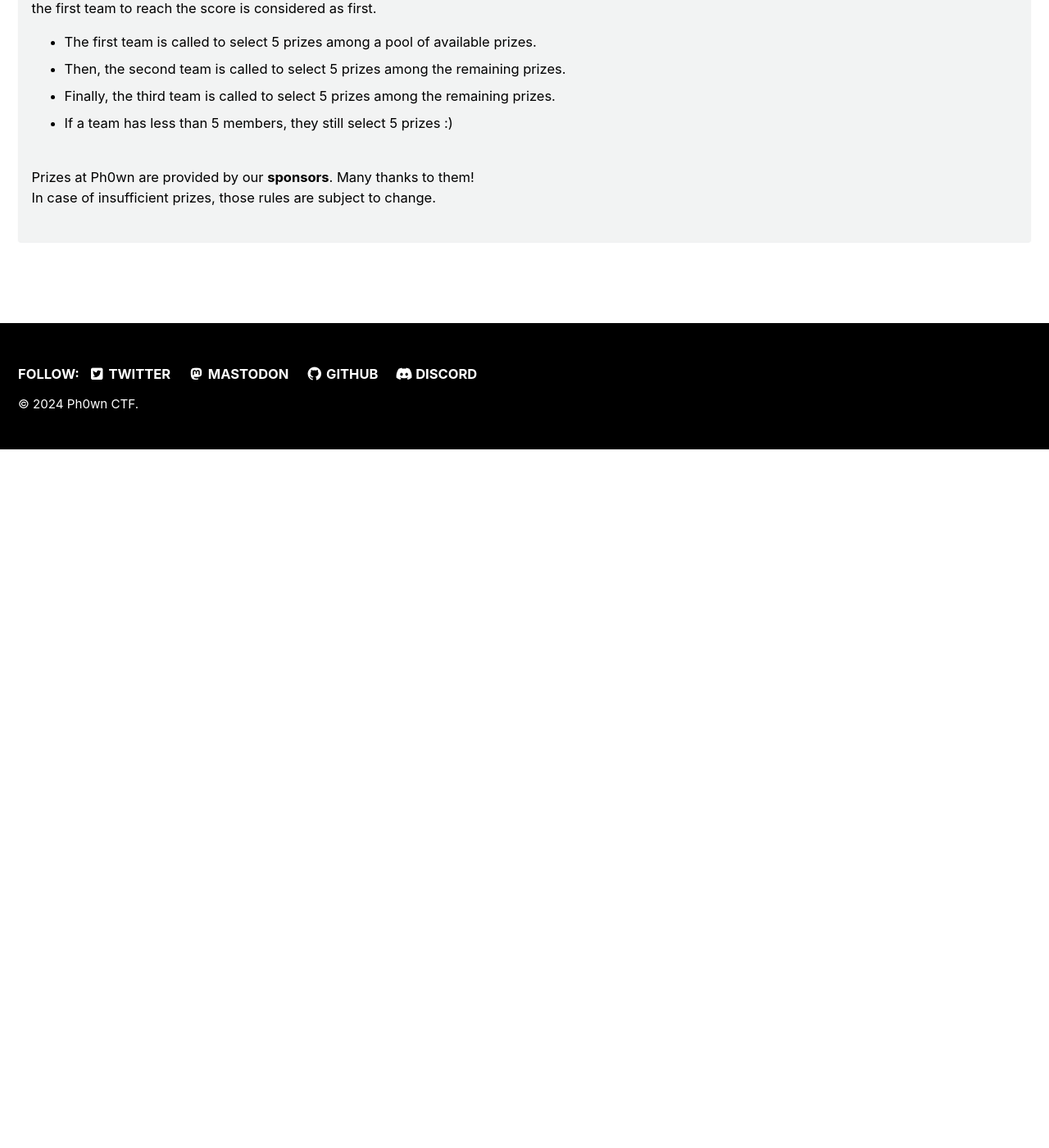
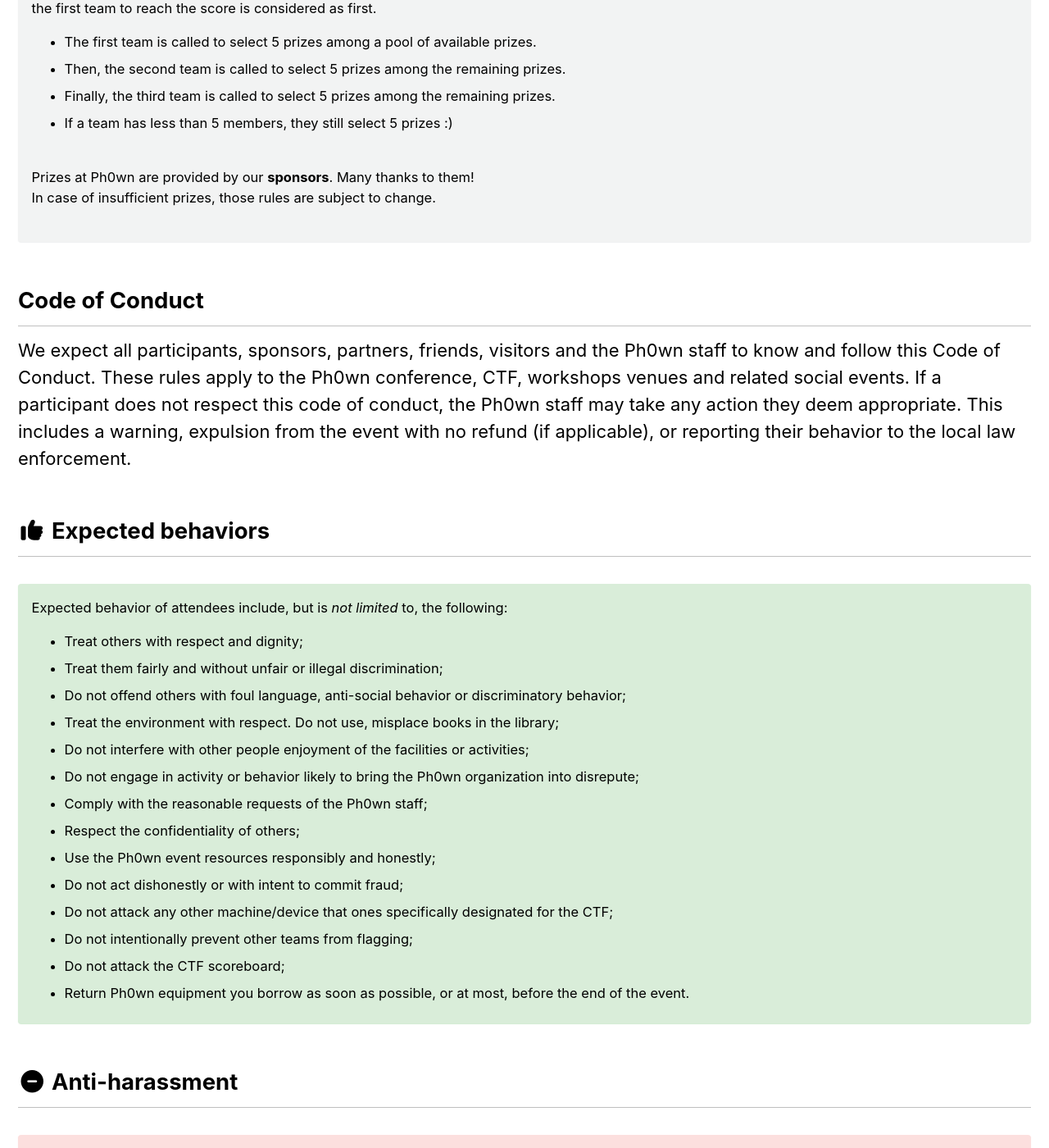
Before and after one commit to ph0wn/ph0wn.github.io, a Jekyll site: the page built from _pages/rules.html, in a window 1280 px wide and 1400 px high, scrolled down 1538 px. Shown: the whole window at 82% size. Built offline with Jekyll 4.4.1, drawn with Linux system fonts in a browser that asks for light colours; cached includes are drawn as plain includes; before the commit the page ends 2086 px from its top, so only the background shows below that; some of the changed text lies outside the part shown.

Commit message:
fixing menu order + code of conduct in rules

```diff
--- a/_pages/badges.html
+++ b/_pages/badges.html
@@ -10,7 +10,7 @@ entries_layout: grid
 <h2>Ph0wn Badge Contest</h2>
 <p>
   <b>Bring your favorite badge at Ph0wn CTF</b>: one you built yourself or a badge you customized yourself from a former conference.<br>
-  The owner of the badge with most votes wins a prize (to be defined)<br>
+  The owner of the badge with most votes wins a prize (to be defined).<br>
 </p>
 
 <figure class="align-center">
--- a/_pages/rules.html
+++ b/_pages/rules.html
@@ -5,9 +5,6 @@ title: "details"
 permalink: /details/
 entries_layout: grid
 ---
-
-
-
 
 
 <h2>Equipment</h2>
@@ -80,3 +77,57 @@ entries_layout: grid
   <br />
 
 </div>
+
+<h2>Code of Conduct</h2>
+<p>
+    We expect all participants, sponsors, partners, friends, visitors and the Ph0wn staff to know and follow this Code of Conduct. These rules apply to the Ph0wn conference, CTF, workshops venues and related social events. If a participant does not respect this code of conduct, the Ph0wn staff may take any action they deem appropriate. This includes a warning, expulsion from the event with no refund (if applicable), or reporting their behavior to the local law enforcement.
+</p>
+<h2><i class="fas fa-thumbs-up"></i> Expected behaviors</h2>
+<div class="notice notice--success">
+    Expected behavior of attendees include, but is <i>not limited</i> to, the following:
+
+    <ul>
+	<li>Treat others with respect and dignity;</li>
+	<li>Treat them fairly and without unfair or illegal discrimination;</li>
+	<li>Do not offend others with foul language, anti-social behavior or discriminatory behavior;</li>
+	<li>Treat the environment with respect. Do not use, misplace books in the library;</li>
+	<li>Do not interfere with other people enjoyment of the facilities or activities;</li>
+	<li>Do not engage in activity or behavior likely to bring the Ph0wn organization into disrepute;</li>
+	<li>Comply with the reasonable requests of the Ph0wn staff;</li>
+	<li>Respect the confidentiality of others;</li>
+	<li>Use the Ph0wn event resources responsibly and honestly;</li>
+	<li>Do not act dishonestly or with intent to commit fraud;</li>
+	<li>Do not attack any other machine/device that ones specifically designated for the CTF;</li>
+	<li>Do not intentionally prevent other teams from flagging;</li>
+	<li>Do not attack the CTF scoreboard;</li>
+	<li>Return Ph0wn equipment you borrow as soon as possible, or at most, before the end of the event.</li>
+    </ul>
+
+</div>
+<h2><i class="fas fa-minus-circle"></i> Anti-harassment</h2>
+<div class="notice notice--danger">
+    <p>
+	Participants asked to stop any harassing behavior are expected to comply immediately. Harassment includes offensive verbal comments related to gender, gender identity and expression, age, sexual orientation, disability, physical appearance, body size, race, ethnicity, nationality, or religion, sexual images in public spaces, deliberate intimidation, stalking, following, photography or audio/video recording against reasonable consent, sustained disruption of workshops, challenges or other events, inappropriate physical contact, and unwelcome sexual attention.
+    </p>
+    <p>
+	As this is a security challenge, we would like to note that the <i>hacks created during the Capture the Flag contest or the badges submitted to the Badge Contest</i> are equally subject to the anti-harassment policy.
+    </p>
+    <p>
+	Sponsors, partners and authorized visitors are also subject to the anti-harassment policy. In particular, sponsors should not use sexualized images, activities, or other material. Sponsor representatives (including volunteers) should not use sexualized clothing/uniforms/costumes, or otherwise, create a sexualized environment. If you are being harassed or if you notice that someone else is being harassed, or have any other concerns, please contact any member of Ph0wn staff immediately. Ph0wn staff will be willing to help participants contact any local security or local law enforcement, provide escorts, or otherwise assist those experiencing harassment to feel safe for the duration of the event. We value your attendance.
+    </p>
+</div>
+
+<h2><i class="fas fa-camera"></i> Photography and video</h2>
+<div class="notice">
+
+    <p>
+	Pictures or videos of individuals or small groups are forbidden without explicit permission.
+	Screenshots of participant's laptops are also forbidden without explicit permission.
+    </p>
+    <p>
+	Pictures or videos of challenges or badges are <i>welcome and authorized</i>.
+    </p>
+    <p>
+	<i>Some challenges or badges may use a camera</i>. The camera will be clearly visible and identifiable. We expect people who do not want to be filmed not to walk in front of the camera, otherwise, it may be interpreted as an informal acknowledgment.
+    </p>
+</div>
```
Also changed, not shown: _data/navigation.yml (+9 -13 lines).
